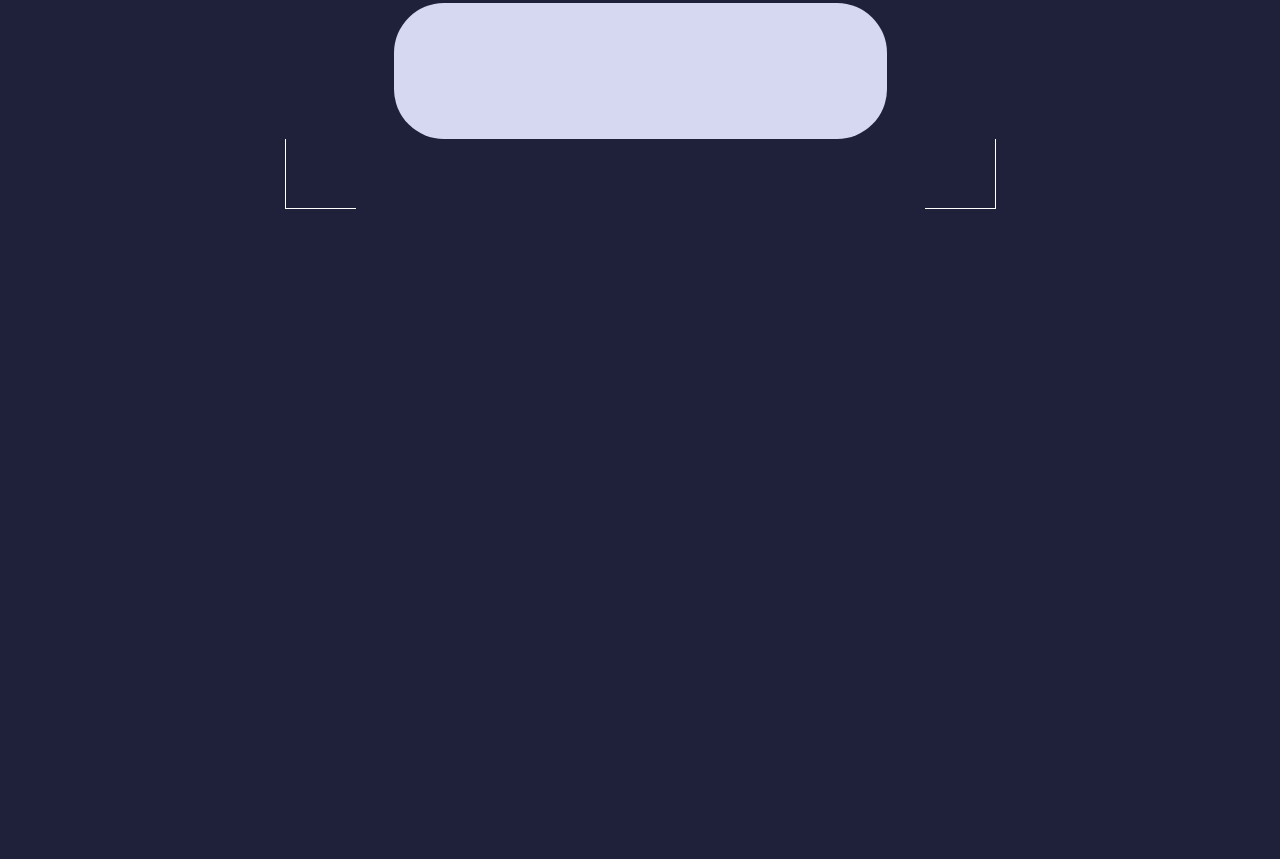
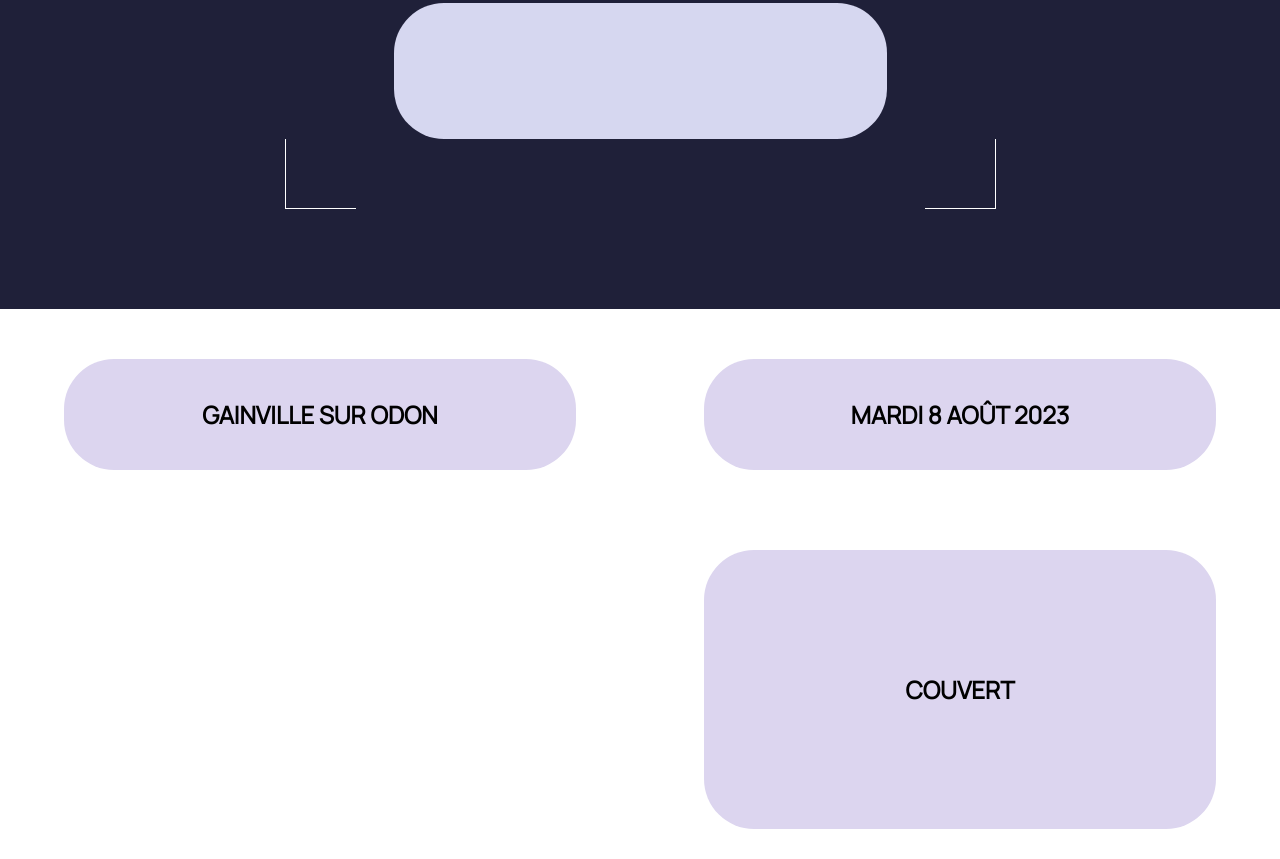
Before and after one commit to Emeline-Laigle221/InstantWeather, a plain HTML site: page index.html in a window 1280 px wide. Shown: the part 407-1266 px from the top of the page. Before the commit the page ends 800 px from the top, so only its background shows below. Drawn offline with Linux system fonts and the light colour scheme.

Commit message:
build deuxième section en cours

```diff
--- a/css/style.css
+++ b/css/style.css
@@ -7,7 +7,7 @@
     padding: 0;
 }
 
-body{
+.impaire{
     background-color:#1f2039;
 }
 
@@ -41,7 +41,7 @@ nav>a{
 }
 
 .deco{
-    margin-top: 100px;
+    padding-top: 100px;
     display: flex;
     justify-content: space-around;
     flex-wrap: nowrap;
@@ -69,7 +69,7 @@ nav>a{
     height: 98px;
     background-color: #D9D9D9;
     mix-blend-mode: luminosity;
-    border-radius: 50px 50px 50px 50px / 50px 50px 50px 50px; /* 50px pour les coins supérieurs et inférieurs, 10px pour les coins gauche et droit */
+    border-radius: 50px 50px 50px 50px / 50px 50px 50px 50px;
     display: flex;
     align-items: center;
     justify-content: center;
@@ -82,7 +82,7 @@ nav>a{
 }
 
 .bas{
-    margin: 0;
+    padding: 0 0 100px 0;
 }
 
 .bas-gauche{
@@ -94,3 +94,37 @@ nav>a{
     border-bottom: 1px solid white;
     border-right: 1px solid white;
 }
+.paire{
+    background-color: white;
+}
+
+.case{
+    margin: 50px 5% 30px 5%;
+    background-color: #DCD5EF;
+    border-radius: 50px 50px 50px 50px / 50px 50px 50px 50px;
+    display: flex;
+    align-items: center;
+    justify-content: center;
+}
+
+.affichage{
+    display: flex;
+    flex-direction: row;
+    flex-wrap: wrap;
+    justify-content: space-between;
+}
+
+.ville{
+    width: 40%;
+    height: 111.242px;
+}
+
+.date{
+    width: 40%;
+    height: 111.242px;
+}
+
+.etat{
+    width: 40%;
+    height: 278.973px;
+}
--- a/index.html
+++ b/index.html
@@ -22,7 +22,7 @@
         </nav>
     </header>
     <main>
-        <section>
+        <section class="impaire">
             <div class="deco">
                 <div class="haut-gauche"></div>
                 <div class="haut-droite"></div>
@@ -38,6 +38,23 @@
                 <div class="bas-droite"></div>
             </div>
         </section>
+        <section class="paire">
+            <div class="affichage">
+                <div class="case ville">
+                    <h2 id="ville">GAINVILLE SUR ODON</h2>
+                </div>
+                <div class="case date">
+                    <h2 id="date">MARDI 8 AOÛT 2023</h2>
+                </div>
+                <div class="case icon">
+                    <img id="icon" src="image/cloud-sun-solid.svg" alt="soleil derrière un nuage">
+                </div>
+                <div class="case etat">
+                    <h2 id="etat">COUVERT</h2>
+
+                </div>
+            </div>
+        </section>
     </main>
     <footer>
 
```
